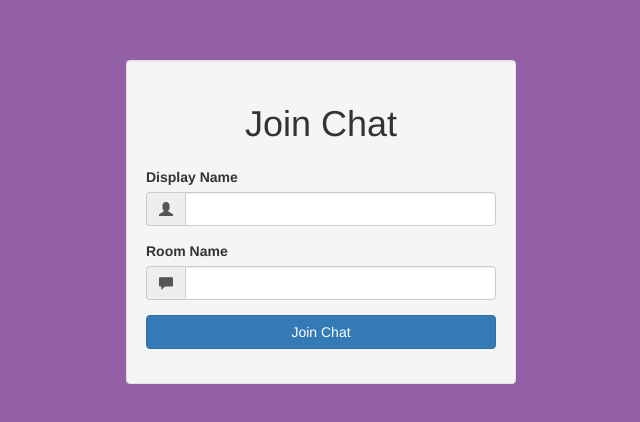
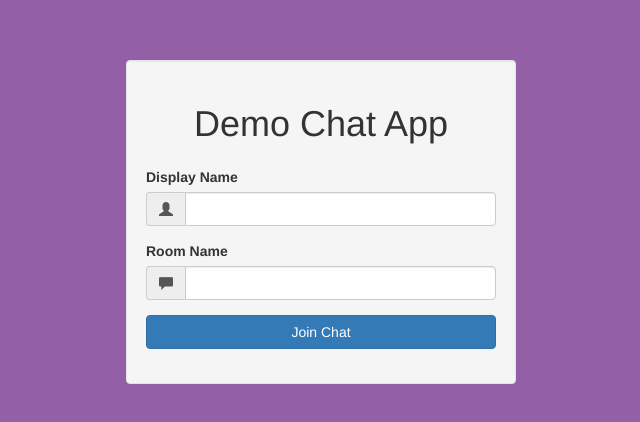
Before and after one commit to biscoffCity/ChatAppInNodeJS, a website: page public /index.html in a window 1280 px wide. Shown: the part 168-590 px from the top of the page, without its empty margins (319-959 px from the left). Drawn offline with Linux system fonts and the light colour scheme; files that its build step writes are made by us from their sources; files whose address does not match are found by name.

Commit message:
changed some stuff

```diff
--- a/public /index.html
+++ b/public /index.html
@@ -11,7 +11,7 @@
 			<div class="container">
 				<div class="row">
 					<div class="col-md-4 col-md-offset-4 well">
-						<h1 class="text-center">Join Chat</h1>
+						<h1 class="text-center">Demo Chat App</h1>
 
 						<form action="/chat.html">
 							<div class="form-group">
```
